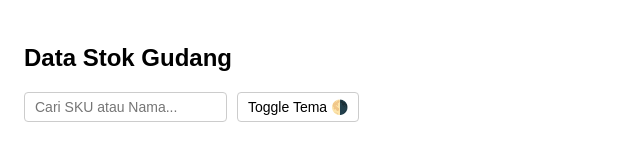
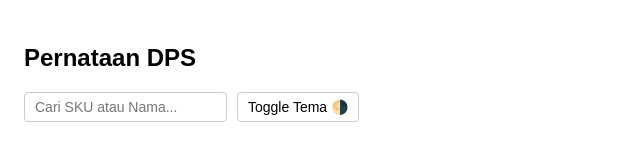
Before and after one commit to pernataan/pernataan.github.io, a plain HTML site: page index.html in a window 1280 px wide. Shown: the whole page, without its empty margins (0-640 px from the left). Drawn offline with Linux system fonts and the light colour scheme; no server answers.

Commit message:
Minor update tittle change

```diff
--- a/index.html
+++ b/index.html
@@ -2,7 +2,7 @@
 <html lang="id">
 <head>
   <meta charset="UTF-8" />
-  <title>Data Stok Gudang</title>
+  <title>Pernataan DPS</title>
   <meta name="viewport" content="width=device-width, initial-scale=1.0">
   <style>
     :root {
@@ -81,7 +81,7 @@
   </style>
 </head>
 <body class="light">
-  <h2>Data Stok Gudang</h2>
+  <h2>Pernataan DPS</h2>
 
   <div class="topbar">
     <input type="text" id="searchInput" placeholder="Cari SKU atau Nama..." oninput="renderTable()" />
```
